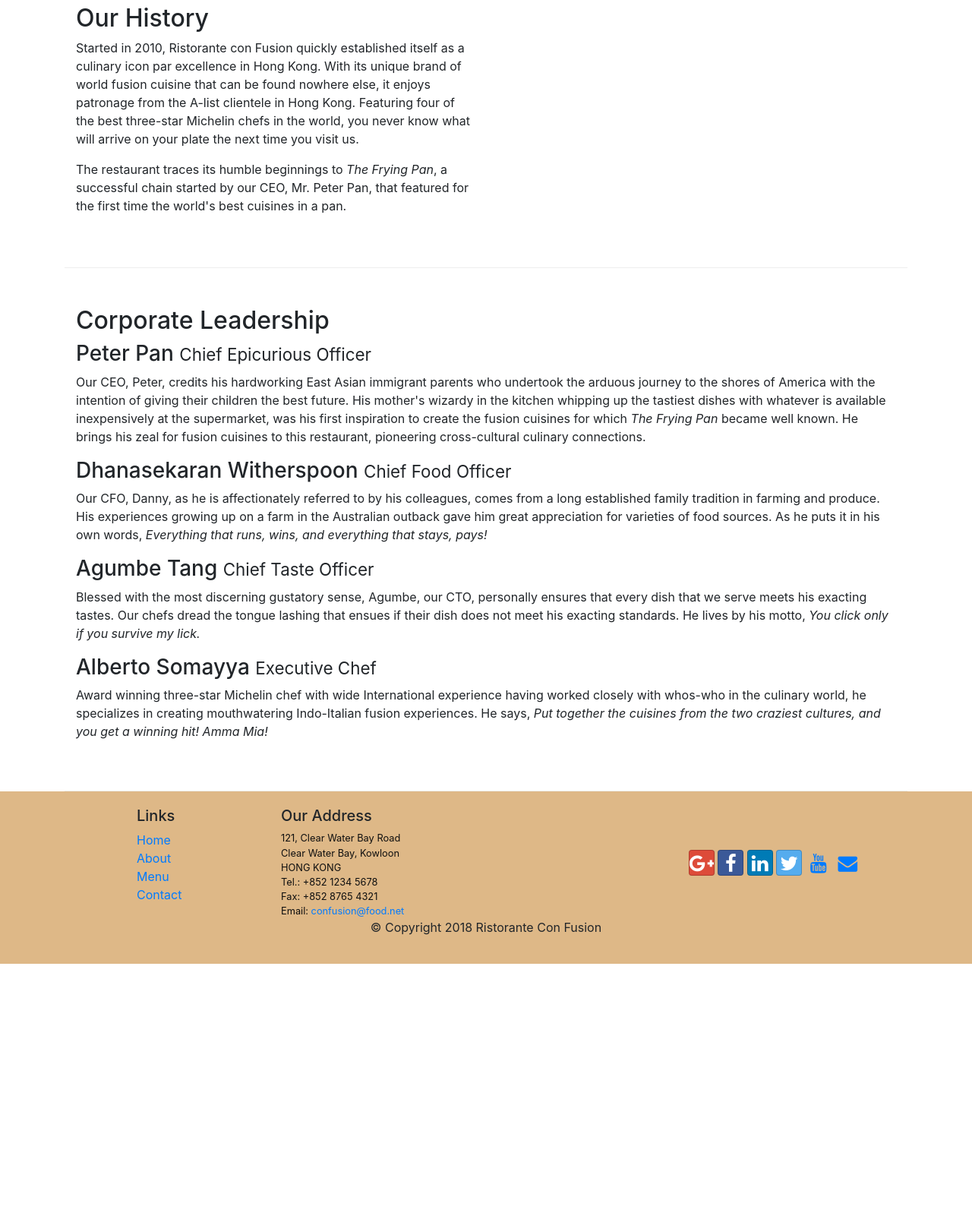
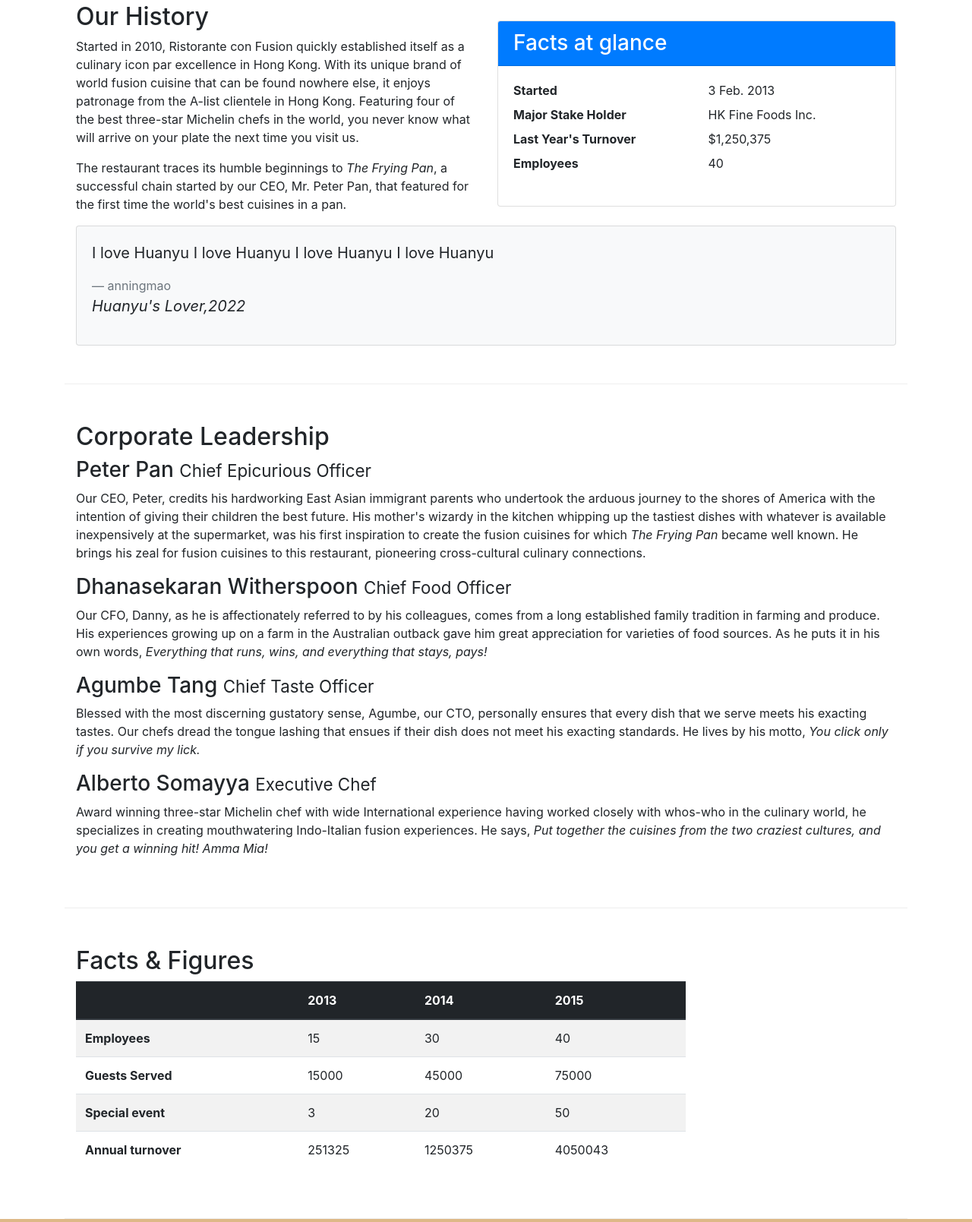
Before and after one commit to AnningMao/Bootstrap, a website: page conFusion/aboutus.html in a window 1280 px wide. Shown: the part 512-2121 px from the top of the page at 76% size. Before the commit the page ends 1781 px from the top, so only its background shows below. Drawn offline with nearby package versions, Linux system fonts and the light colour scheme.

Commit message:
images and media

```diff
--- a/conFusion/aboutus.html
+++ b/conFusion/aboutus.html
@@ -37,9 +37,7 @@
         >
           <span class="navbar-toggler-icon"></span>
         </button>
-        <a class="navbar-brand mr-auto" href="./index.html"
-          >Ristorante Con fusion</a
-        >
+        <a class="navbar-brand mr-auto" href="./index.html"><img src="img/logo.png" height="30" width="41"></a>
         <div class="collapse navbar-collapse" id="Navbar">
           <ul class="navbar-nav mr-auto">
             <li class="nav-item">
@@ -65,7 +63,9 @@
               your culinary senses!
             </p>
           </div>
-          <div class="col-12 col-sm"></div>
+          <div class="col-12 col-sm aline-self-center">
+              <img src="img/logo.png" class="img-fluid">
+          </div>
         </div>
       </div>
     </header>
@@ -100,7 +100,32 @@
             cuisines in a pan.
           </p>
         </div>
-        <div></div>
+        <div class="col-12 col-sm-6">
+          <div class="card">
+            <h3 class="card-header bg-primary text-white">Facts at glance</h3>
+            <div class="card-body">
+              <dl class="row">
+                <dt class="col-6">Started</dt>
+                <dd class="col-6">3 Feb. 2013</dd>
+                <dt class="col-6">Major Stake Holder</dt>
+                <dd class="col-6">HK Fine Foods Inc.</dd>
+                <dt class="col-6">Last Year's Turnover</dt>
+                <dd class="col-6">$1,250,375</dd>
+                <dt class="col-6">Employees</dt>
+                <dd class="col-6">40</dd>
+              </dl>
+            </div>
+          </div>
+        </div>
+        <div class="col-12">
+          <div class="card card-body bg-light">
+            <blockquote class="blockquote">
+              <p class="mg-0">I love Huanyu I love Huanyu I love Huanyu I love Huanyu</p>
+              <footer class="blockquote-footer">anningmao</footer>
+              <cite title="Source Title">Huanyu's Lover,2022</cite>
+            </blockquote>
+          </div>
+        </div>
       </div>
 
       <div class="row row-content align-items-center">
@@ -149,6 +174,54 @@
             >
           </p>
         </div>
+      </div>
+
+      <div class="row row-content">
+        <div class="col-12 col-sm-9">
+          <h2>Facts &amp; Figures</h2>
+          <div class="table-responsive">
+          <table class="table table-striped">
+            <thead class="thead-dark">
+              <tr>
+                <th>&nbsp;</th>
+                <th>2013</th>
+                <th>2014</th>
+                <th>2015</th>
+              </tr>
+            </thead>
+            <tbody>
+              <tr>
+                <th>Employees</th>
+                <td>15</td>
+                <td>30</td>
+                <td>40</td>
+              </tr>
+
+              <tr>
+                <th>Guests Served</th>
+                <td>15000</td>
+                <td>45000</td>
+                <td>75000</td>
+              </tr>
+
+              <tr>
+                <th>Special event</th>
+                <td>3</td>
+                <td>20</td>
+                <td>50</td>
+              </tr>
+
+              <tr>
+                <th>Annual turnover</th>
+                <td>251325</td>
+                <td>1250375</td>
+                <td>4050043</td>
+              </tr>
+            </tbody>
+          </table>
+        </div>
+        </div>
+        <div class="col-12 col-sm-3"></div>
       </div>
     </div>
 
```
Also changed, not shown: conFusion/index.html (+25 -8 lines), conFusion/img/alberto.png (added), conFusion/img/buffet.png (added), conFusion/img/logo.png (added), conFusion/img/uthappizza.png (added), 3 other files.
